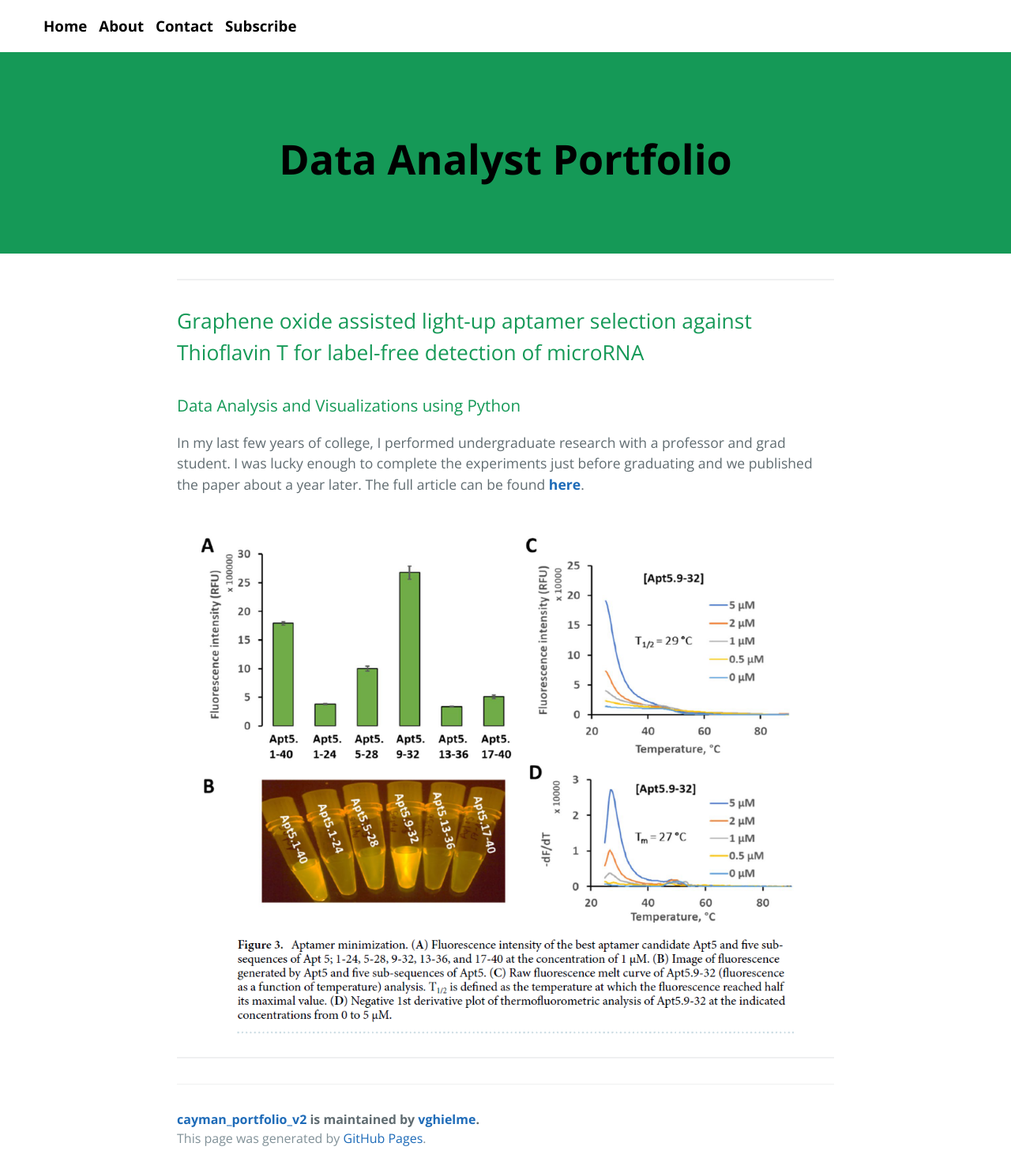
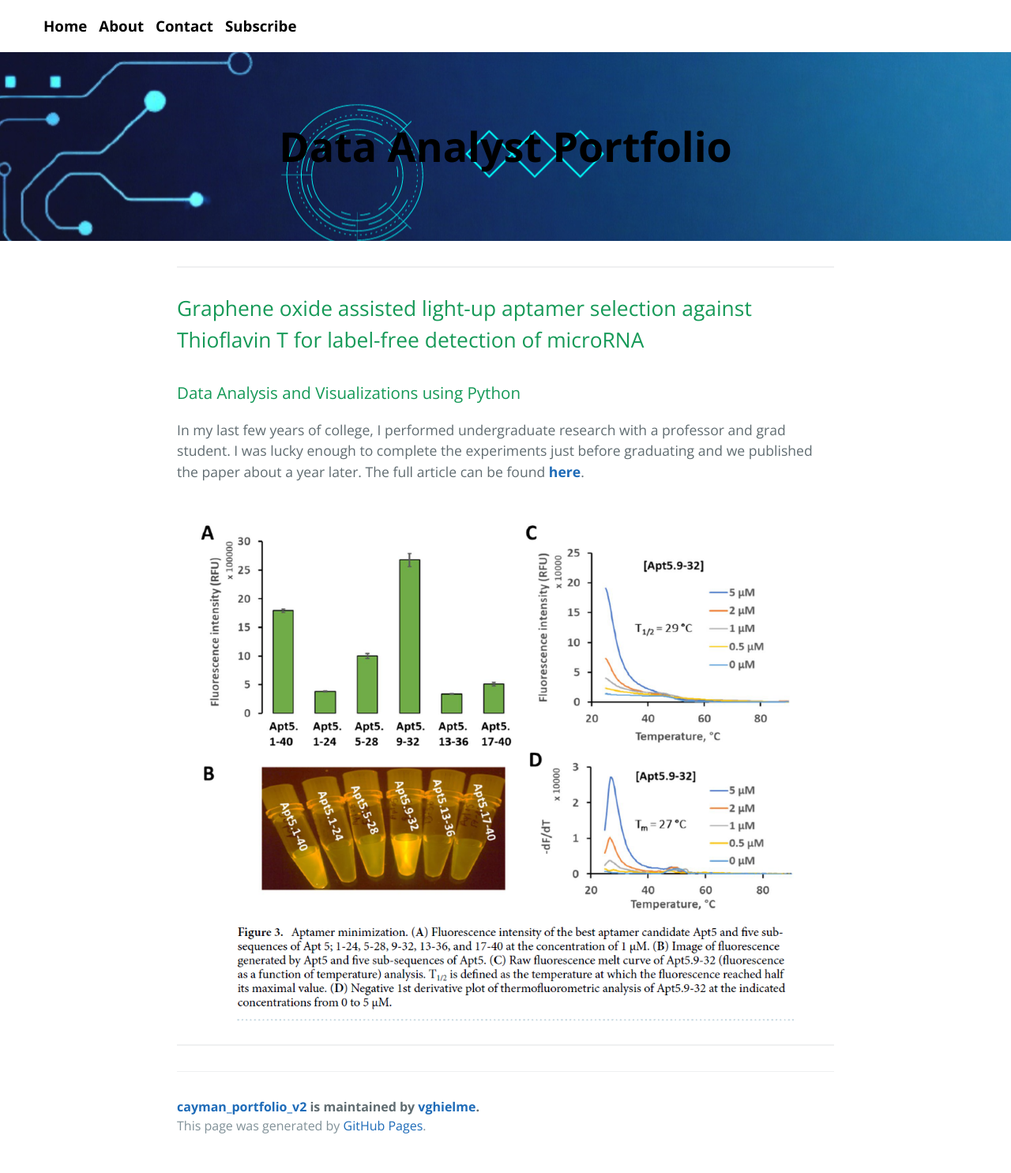
Before and after one commit to vghielme/cayman_portfolio_v2, a Jekyll site: the page built from index.md, in a window 1280 px wide. Shown: the whole page at 79% size. Built offline with Jekyll 4.4.1, drawn with Linux system fonts in a browser that asks for light colours.

Commit message:
removing image reference in header, adding style section for image
  <style>
    header {
      background-image: url('img/thumbnail.png');
    }
  </style>

```diff
--- a/_layouts/default.html
+++ b/_layouts/default.html
@@ -16,7 +16,6 @@
     <a id="skip-to-content" href="#content">Skip to the content.</a>
 
     <header class="page-header" role="banner">
-      <p style="background-image: 'img/thumbnail.png';">
       <h1 class="project-name">{{ page.title | default: site.title | default: site.github.repository_name }}</h1>
       <!-- <h2 class="project-tagline">{{ page.description | default: site.description | default: site.github.project_tagline }}</h2> -->
       <!-- {% if site.github.is_project_page %} -->
@@ -41,4 +40,9 @@
       </footer>
     </main>
   </body>
+  <style>
+    header {
+      background-image: url('img/thumbnail.png');
+    }
+  </style>
 </html>
```
